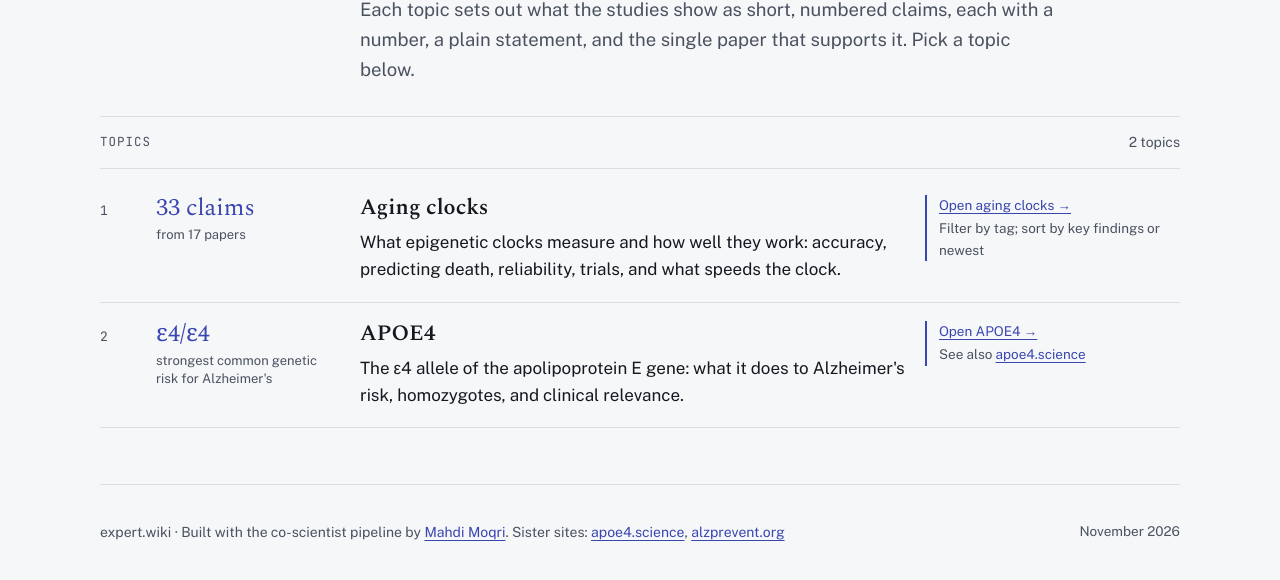
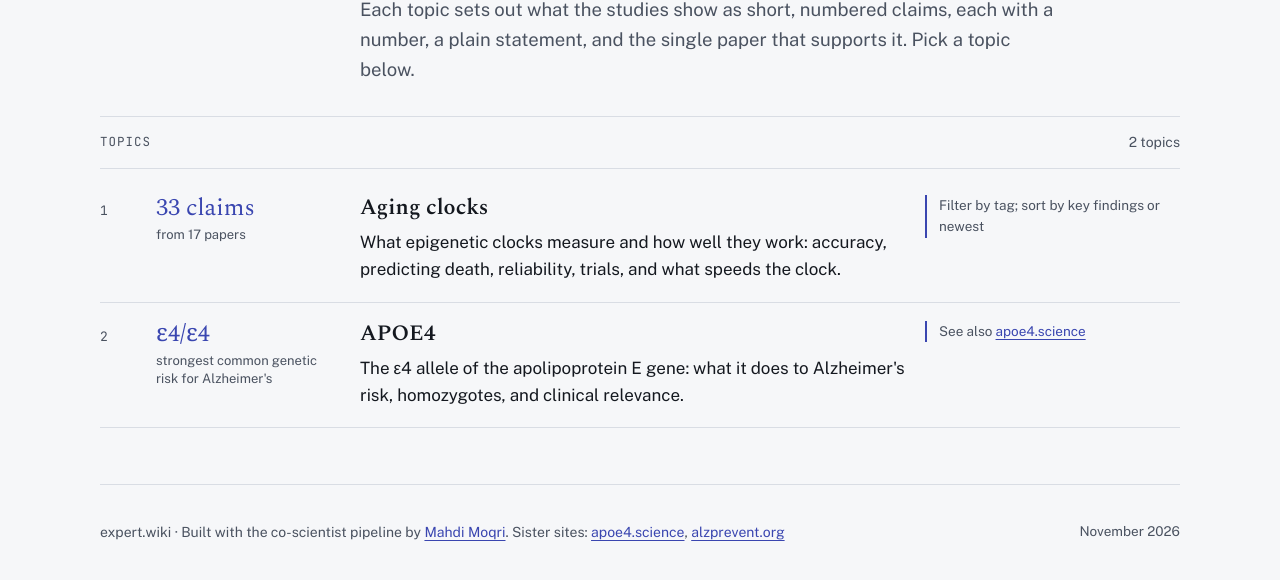
Before and after one commit to moqri/expert-wiki, a plain HTML site: page index.html in a window 1280 px wide. Shown: the part 270-850 px from the top of the page. Drawn offline with nearby package versions, Linux system fonts and the light colour scheme.

Commit message:
Home: remove Open topic links from cards
Co-Authored-By: Claude Opus 5.5 <noreply@anthropic.com>
Claude-Session: https://claude.ai/code/session_01D9wVaUHz83M6o2redKKcnf

```diff
--- a/index.html
+++ b/index.html
@@ -32,13 +32,13 @@
         <span class="rank">1</span>
         <div class="fig"><span class="n">33 claims</span><span class="fl">from 17 papers</span></div>
         <div class="body"><p class="stmt"><a href="/agingclocks/">Aging clocks</a></p><p>What epigenetic clocks measure and how well they work: accuracy, predicting death, reliability, trials, and what speeds the clock.</p></div>
-        <div class="ev"><a href="/agingclocks/">Open aging clocks →</a><span class="d">Filter by tag; sort by key findings or newest</span></div>
+        <div class="ev"><span class="d">Filter by tag; sort by key findings or newest</span></div>
       </li>
       <li class="claim" id="apoe4">
         <span class="rank">2</span>
         <div class="fig"><span class="n">ε4/ε4</span><span class="fl">strongest common genetic risk for Alzheimer's</span></div>
         <div class="body"><p class="stmt"><a href="/apoe4/">APOE4</a></p><p>The ε4 allele of the apolipoprotein E gene: what it does to Alzheimer's risk, homozygotes, and clinical relevance.</p></div>
-        <div class="ev"><a href="/apoe4/">Open APOE4 →</a><span class="d">See also <a href="https://apoe4.science">apoe4.science</a></span></div>
+        <div class="ev"><span class="d">See also <a href="https://apoe4.science">apoe4.science</a></span></div>
       </li>
     </ol>
   </main>
```
